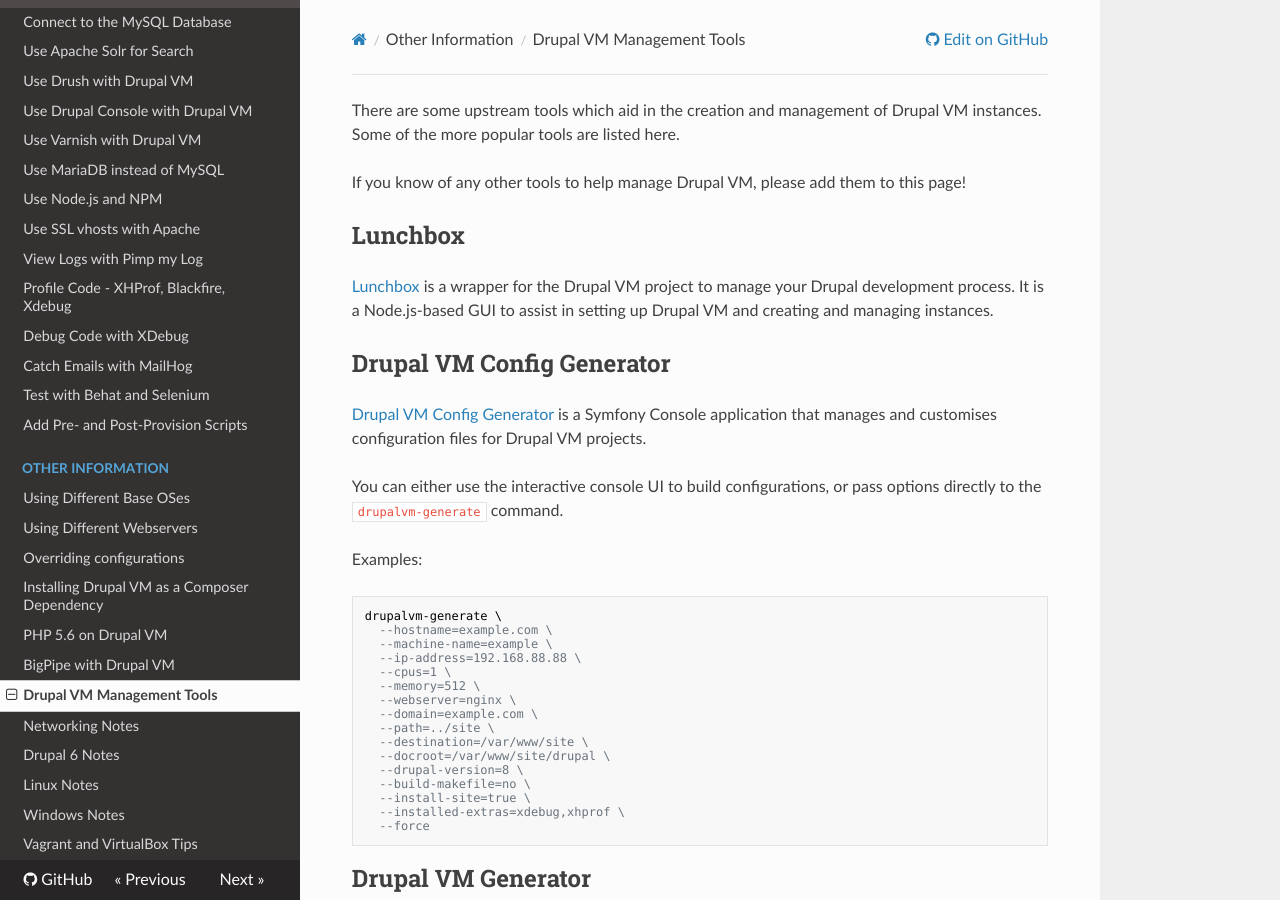
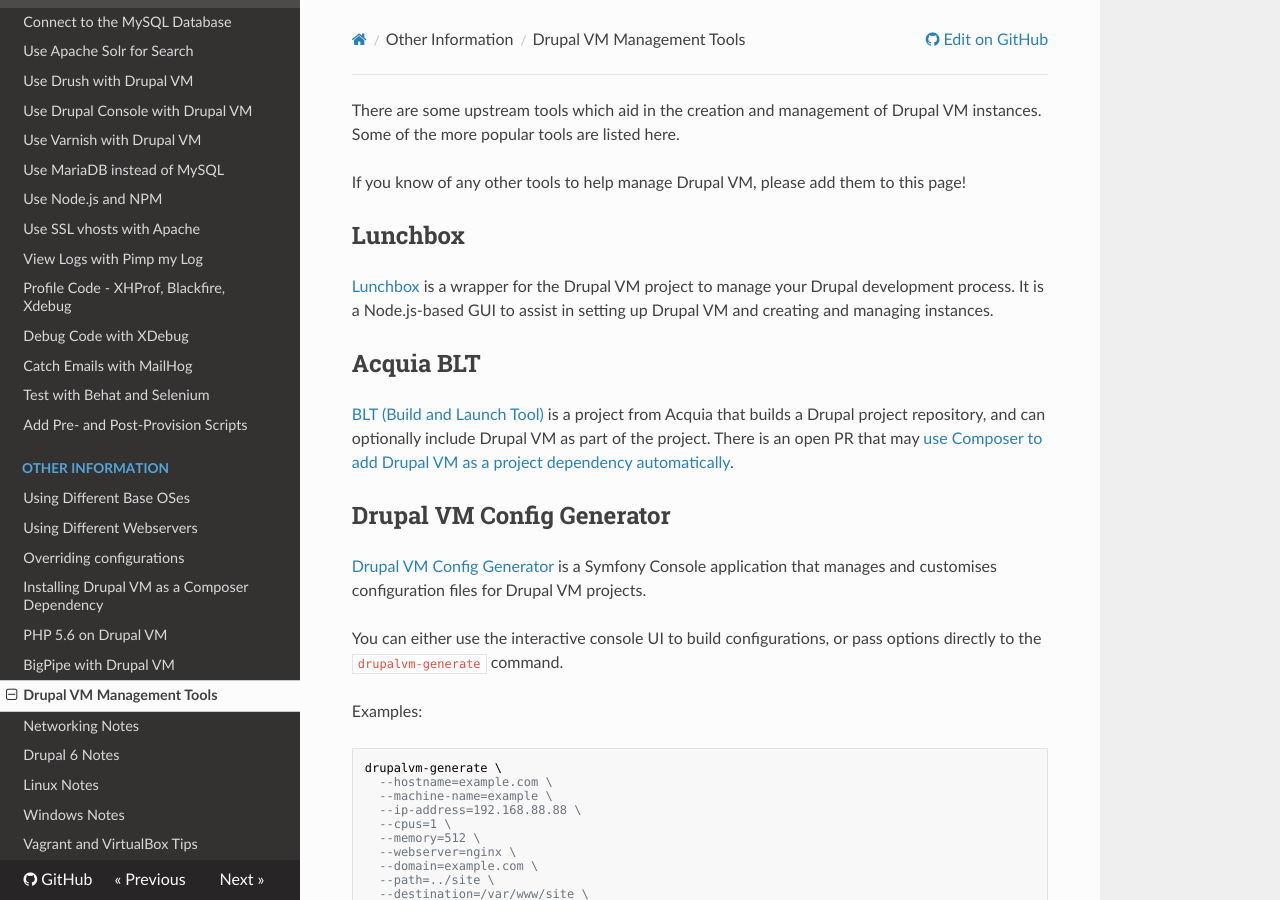
Before and after one commit to geerlingguy/drupal-vm, an MkDocs documentation site: the page built from docs/other/management-tools.md, in a window 1280 px wide and 900 px high. Built offline with MkDocs 1.6.1, drawn with Linux system fonts in a browser that asks for light colours; nearby versions of some CDN libraries; old or Windows-style settings are respelled for this version of MkDocs.

Commit message:
Fixes #651: Document Acquia's BLT project.

```diff
--- a/docs/other/management-tools.md
+++ b/docs/other/management-tools.md
@@ -5,6 +5,10 @@ If you know of any other tools to help manage Drupal VM, please add them to this
 ## Lunchbox
 
 [Lunchbox](https://github.com/LunchboxDevTools/lunchbox) is a wrapper for the Drupal VM project to manage your Drupal development process. It is a Node.js-based GUI to assist in setting up Drupal VM and creating and managing instances.
+
+## Acquia BLT
+
+[BLT (Build and Launch Tool)](https://github.com/acquia/blt) is a project from Acquia that builds a Drupal project repository, and can optionally include Drupal VM as part of the project. There is an open PR that may [use Composer to add Drupal VM as a project dependency automatically](https://github.com/acquia/blt/pull/93).
 
 ## Drupal VM Config Generator
 
```
